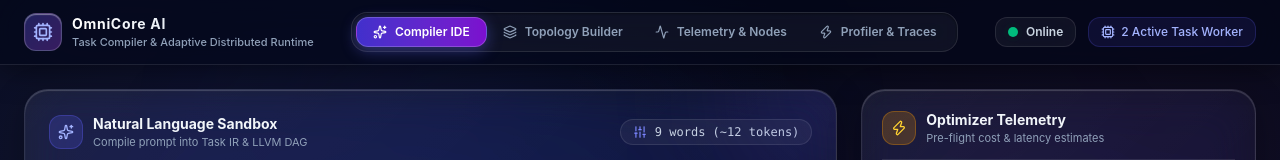
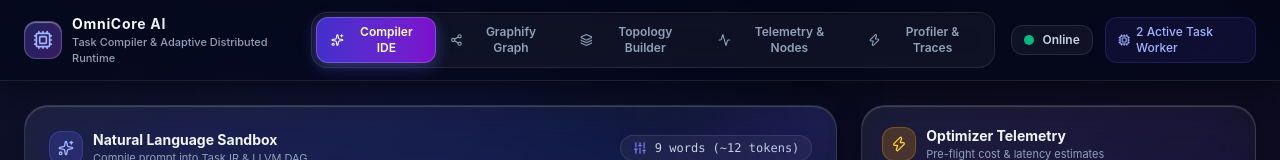
Before and after one commit to V-Manish-Kumar/OmiCore-AI-Architecture, a React (Vite) app in the folder omnicore/dashboard/frontend/: page / in a window 1280 px wide. Shown: the top 160 px of the page. Built offline with nearby package versions, Linux system fonts and the light colour scheme; no server answers.

Commit message:
feat(ui): add dedicated Graphify Graph tab embedding interactive graphify-out/graph.html

```diff
--- a/omnicore/dashboard/frontend/src/App.tsx
+++ b/omnicore/dashboard/frontend/src/App.tsx
@@ -6,10 +6,12 @@ import { TelemetryPanel } from './components/TelemetryPanel';
 import { TerminalLogs } from './components/TerminalLogs';
 import { TopologyEditor } from './components/TopologyEditor';
 import { TracesPanel } from './components/TracesPanel';
+import { GraphifyViewer } from './components/GraphifyViewer';
 import type { ExecutionDetails, ClusterStatus, MetricsData } from './types';
 
 export function App() {
-  const [activeTab, setActiveTab] = useState<'ide' | 'topology' | 'telemetry' | 'traces'>('ide');
+  const [activeTab, setActiveTab] = useState<'ide' | 'topology' | 'telemetry' | 'traces' | 'graphify'>('ide');
+
 
   const [clusterStatus, setClusterStatus] = useState<ClusterStatus>({
     online_workers: ['worker_search_node', 'worker_summarize_node'],
@@ -154,7 +156,10 @@ export function App() {
           </div>
         )}
 
+        {activeTab === 'graphify' && <GraphifyViewer />}
+
         {activeTab === 'topology' && <TopologyEditor />}
+
 
         {activeTab === 'telemetry' && (
           <div className="grid grid-cols-1 lg:grid-cols-12 gap-6">
--- /dev/null
+++ b/omnicore/dashboard/frontend/src/components/GraphifyViewer.tsx
@@ -0,0 +1,55 @@
+import React, { useState } from 'react';
+import { Share2, RefreshCw, Layers } from 'lucide-react';
+
+export const GraphifyViewer: React.FC = () => {
+  const [key, setKey] = useState<number>(0);
+
+  const handleRefresh = () => {
+    setKey((prev) => prev + 1);
+  };
+
+  return (
+    <div className="flex flex-col gap-4 w-full">
+      <div className="liquid-glass-card rounded-3xl p-4 px-6 border border-white/15 shadow-2xl flex items-center justify-between">
+        <div className="flex items-center gap-3">
+          <div className="p-2.5 rounded-2xl bg-indigo-500/20 border border-indigo-500/30 text-indigo-300">
+            <Share2 className="w-5 h-5" />
+          </div>
+          <div>
+            <h2 className="text-sm font-bold text-slate-100 flex items-center gap-2">
+              Graphify Codebase Knowledge Graph
+              <span className="px-2.5 py-0.5 rounded-full text-[10px] font-mono bg-indigo-500/20 text-indigo-300 border border-indigo-500/30">
+                1,528 Nodes &bull; 4,242 Edges
+              </span>
+            </h2>
+            <p className="text-[11px] text-slate-400">Interactive Network Visualization (`graphify-out/graph.html`)</p>
+          </div>
+        </div>
+
+        <div className="flex items-center gap-3">
+          <div className="hidden md:flex items-center gap-2 text-xs font-mono text-emerald-400 bg-emerald-500/10 px-3 py-1.5 rounded-xl border border-emerald-500/20">
+            <Layers className="w-3.5 h-3.5" />
+            <span>70 Communities Detected</span>
+          </div>
+
+          <button
+            onClick={handleRefresh}
+            className="flex items-center gap-2 px-3.5 py-1.5 rounded-xl bg-white/5 hover:bg-white/10 text-slate-200 border border-white/10 text-xs font-semibold transition-all cursor-pointer"
+          >
+            <RefreshCw className="w-3.5 h-3.5" />
+            Refresh View
+          </button>
+        </div>
+      </div>
+
+      <div className="w-full rounded-3xl border border-white/15 shadow-2xl overflow-hidden bg-slate-950/80">
+        <iframe
+          key={key}
+          src="/api/graphify_html"
+          title="Graphify Knowledge Graph"
+          className="w-full h-[calc(100vh-210px)] min-h-[640px] border-none"
+        />
+      </div>
+    </div>
+  );
+};
--- a/omnicore/dashboard/frontend/src/components/Navbar.tsx
+++ b/omnicore/dashboard/frontend/src/components/Navbar.tsx
@@ -1,9 +1,9 @@
 import React from 'react';
-import { Cpu, Activity, Zap, Layers, Sparkles } from 'lucide-react';
+import { Cpu, Activity, Zap, Layers, Sparkles, Share2 } from 'lucide-react';
 
 interface NavbarProps {
-  activeTab: 'ide' | 'topology' | 'telemetry' | 'traces';
-  setActiveTab: (tab: 'ide' | 'topology' | 'telemetry' | 'traces') => void;
+  activeTab: 'ide' | 'topology' | 'telemetry' | 'traces' | 'graphify';
+  setActiveTab: (tab: 'ide' | 'topology' | 'telemetry' | 'traces' | 'graphify') => void;
   status: string;
   activeWorkersCount: number;
 }
@@ -34,7 +34,7 @@ export const Navbar: React.FC<NavbarProps> = ({
         <nav className="flex items-center p-1 rounded-2xl bg-white/5 border border-white/10 backdrop-blur-md shadow-[inset_0_1px_2px_rgba(0,0,0,0.4)]">
           <button
             onClick={() => setActiveTab('ide')}
-            className={`flex items-center gap-2 px-4 py-1.5 rounded-xl text-xs font-semibold transition-all duration-200 ${
+            className={`flex items-center gap-2 px-3.5 py-1.5 rounded-xl text-xs font-semibold transition-all duration-200 ${
               activeTab === 'ide'
                 ? 'bg-gradient-to-r from-indigo-600/80 to-purple-600/80 text-white shadow-[0_4px_15px_rgba(99,102,241,0.4)] border border-white/20'
                 : 'text-slate-400 hover:text-white hover:bg-white/5'
@@ -44,8 +44,19 @@ export const Navbar: React.FC<NavbarProps> = ({
             Compiler IDE
           </button>
           <button
+            onClick={() => setActiveTab('graphify')}
+            className={`flex items-center gap-2 px-3.5 py-1.5 rounded-xl text-xs font-semibold transition-all duration-200 ${
+              activeTab === 'graphify'
+                ? 'bg-gradient-to-r from-indigo-600/80 to-purple-600/80 text-white shadow-[0_4px_15px_rgba(99,102,241,0.4)] border border-white/20'
+                : 'text-slate-400 hover:text-white hover:bg-white/5'
+            }`}
+          >
+            <Share2 className="w-3.5 h-3.5" />
+            Graphify Graph
+          </button>
+          <button
             onClick={() => setActiveTab('topology')}
-            className={`flex items-center gap-2 px-4 py-1.5 rounded-xl text-xs font-semibold transition-all duration-200 ${
+            className={`flex items-center gap-2 px-3.5 py-1.5 rounded-xl text-xs font-semibold transition-all duration-200 ${
               activeTab === 'topology'
                 ? 'bg-gradient-to-r from-indigo-600/80 to-purple-600/80 text-white shadow-[0_4px_15px_rgba(99,102,241,0.4)] border border-white/20'
                 : 'text-slate-400 hover:text-white hover:bg-white/5'
@@ -56,7 +67,7 @@ export const Navbar: React.FC<NavbarProps> = ({
           </button>
           <button
             onClick={() => setActiveTab('telemetry')}
-            className={`flex items-center gap-2 px-4 py-1.5 rounded-xl text-xs font-semibold transition-all duration-200 ${
+            className={`flex items-center gap-2 px-3.5 py-1.5 rounded-xl text-xs font-semibold transition-all duration-200 ${
               activeTab === 'telemetry'
                 ? 'bg-gradient-to-r from-indigo-600/80 to-purple-600/80 text-white shadow-[0_4px_15px_rgba(99,102,241,0.4)] border border-white/20'
                 : 'text-slate-400 hover:text-white hover:bg-white/5'
@@ -67,7 +78,7 @@ export const Navbar: React.FC<NavbarProps> = ({
           </button>
           <button
             onClick={() => setActiveTab('traces')}
-            className={`flex items-center gap-2 px-4 py-1.5 rounded-xl text-xs font-semibold transition-all duration-200 ${
+            className={`flex items-center gap-2 px-3.5 py-1.5 rounded-xl text-xs font-semibold transition-all duration-200 ${
               activeTab === 'traces'
                 ? 'bg-gradient-to-r from-indigo-600/80 to-purple-600/80 text-white shadow-[0_4px_15px_rgba(99,102,241,0.4)] border border-white/20'
                 : 'text-slate-400 hover:text-white hover:bg-white/5'
@@ -77,6 +88,7 @@ export const Navbar: React.FC<NavbarProps> = ({
             Profiler & Traces
           </button>
         </nav>
+
 
         {/* Live Cluster Pill */}
         <div className="flex items-center gap-3">
```
Also changed, not shown: 74 other files (tests, documents, lock files or other folders).
